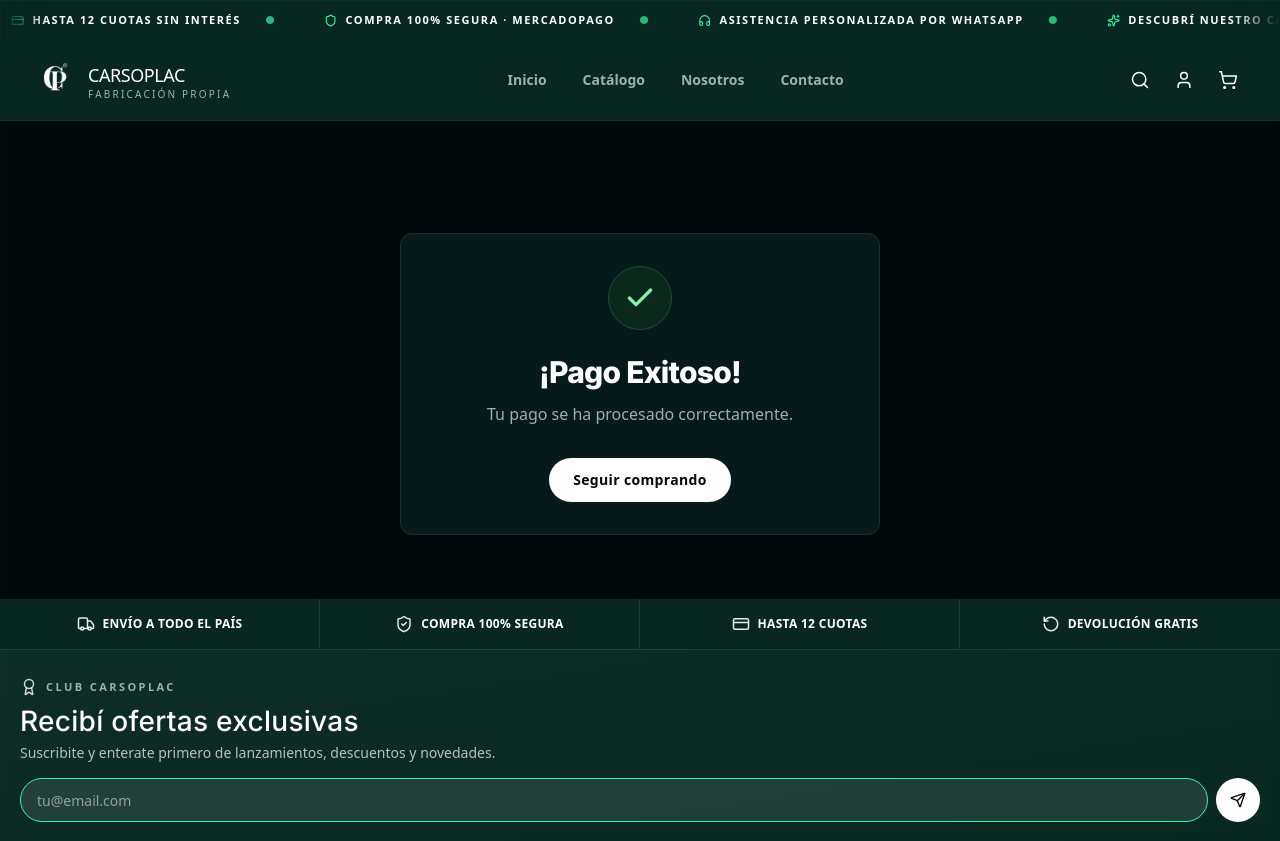
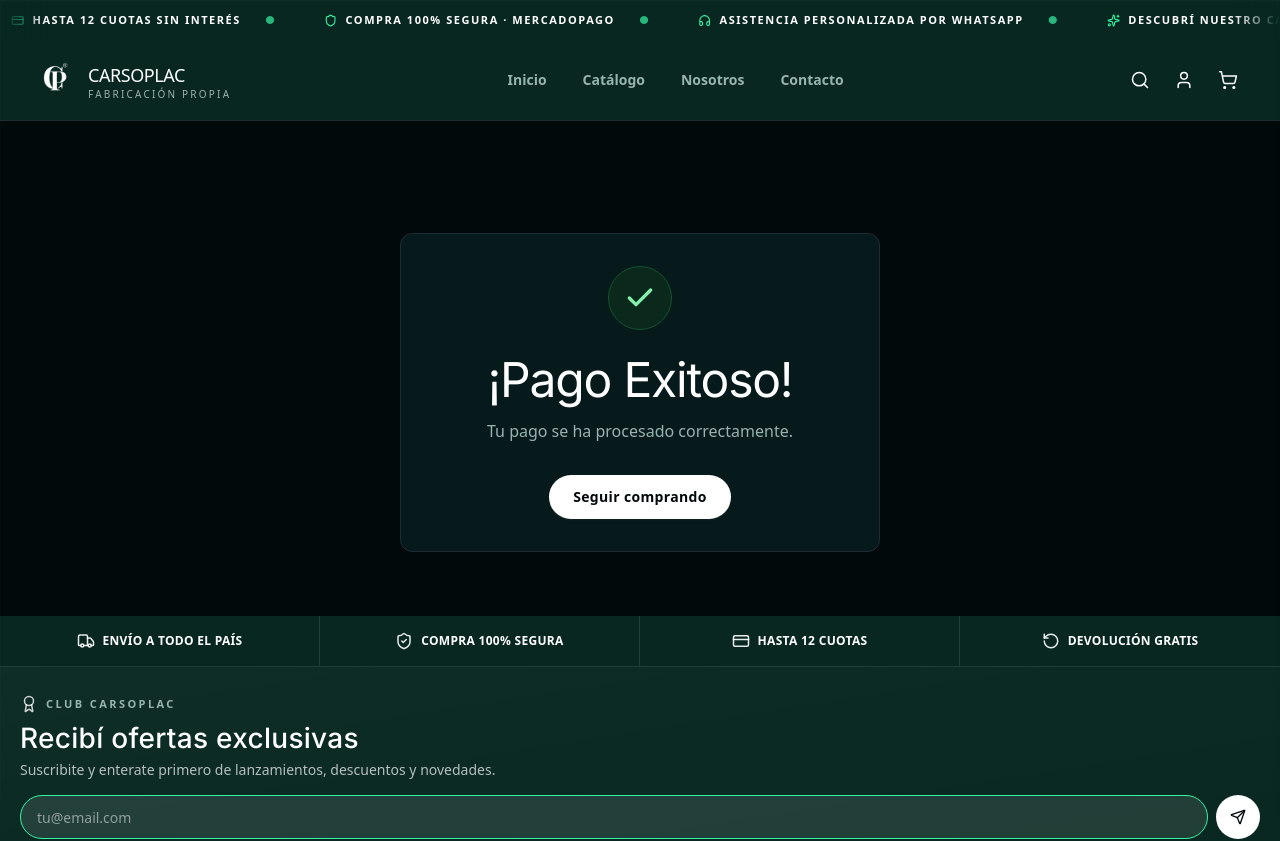
Before and after one commit to ferelchiflon/carsoplacweb, a React (Vite) app in the folder carsoplac-back/carsoplac-principal/: page /payment/success in a window 1280 px wide. Shown: the top 841 px of the page. Built offline with nearby package versions, Linux system fonts and the light colour scheme; no server answers; what @mercadopago/sdk-react would draw is missing.

Commit message:
feat(style): fase 2a - ajustes src/pages/PaymentSuccess.tsx

```diff
--- a/carsoplac-back/carsoplac-principal/src/pages/PaymentSuccess.tsx
+++ b/carsoplac-back/carsoplac-principal/src/pages/PaymentSuccess.tsx
@@ -8,7 +8,7 @@ export default function PaymentSuccess() {
         <div className="mx-auto grid h-16 w-16 place-items-center rounded-full border border-[rgb(var(--color-success-border))] bg-[rgb(var(--color-success-bg))]">
           <Check size={32} strokeWidth={2.5} className="text-[rgb(var(--color-success-text))]" />
         </div>
-        <h1 className="mt-6 text-3xl font-extrabold tracking-tight text-white">
+        <h1 className="mt-6 h1 tracking-tight text-white">
           ¡Pago Exitoso!
         </h1>
         <p className="mt-3 text-sage-gray">
```
